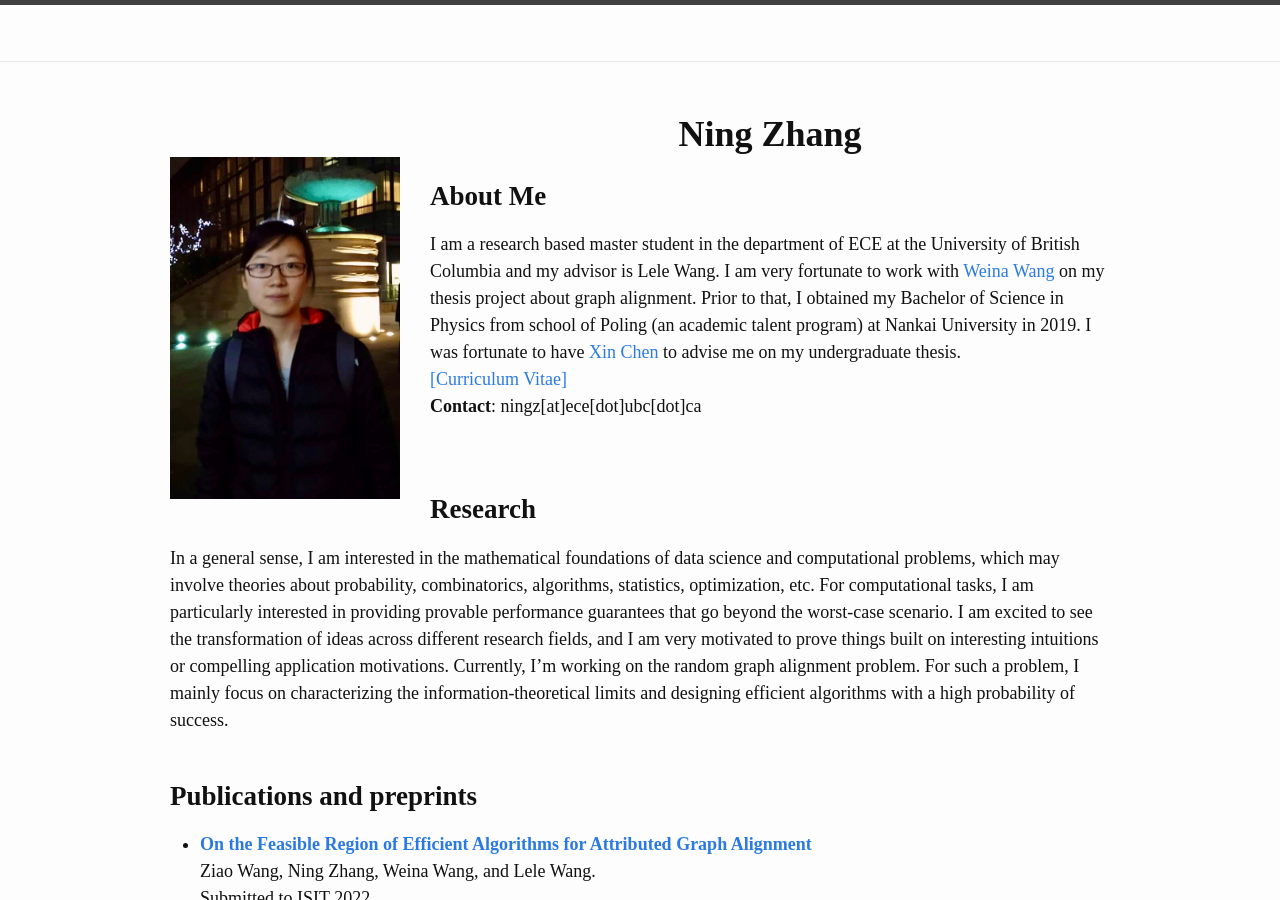
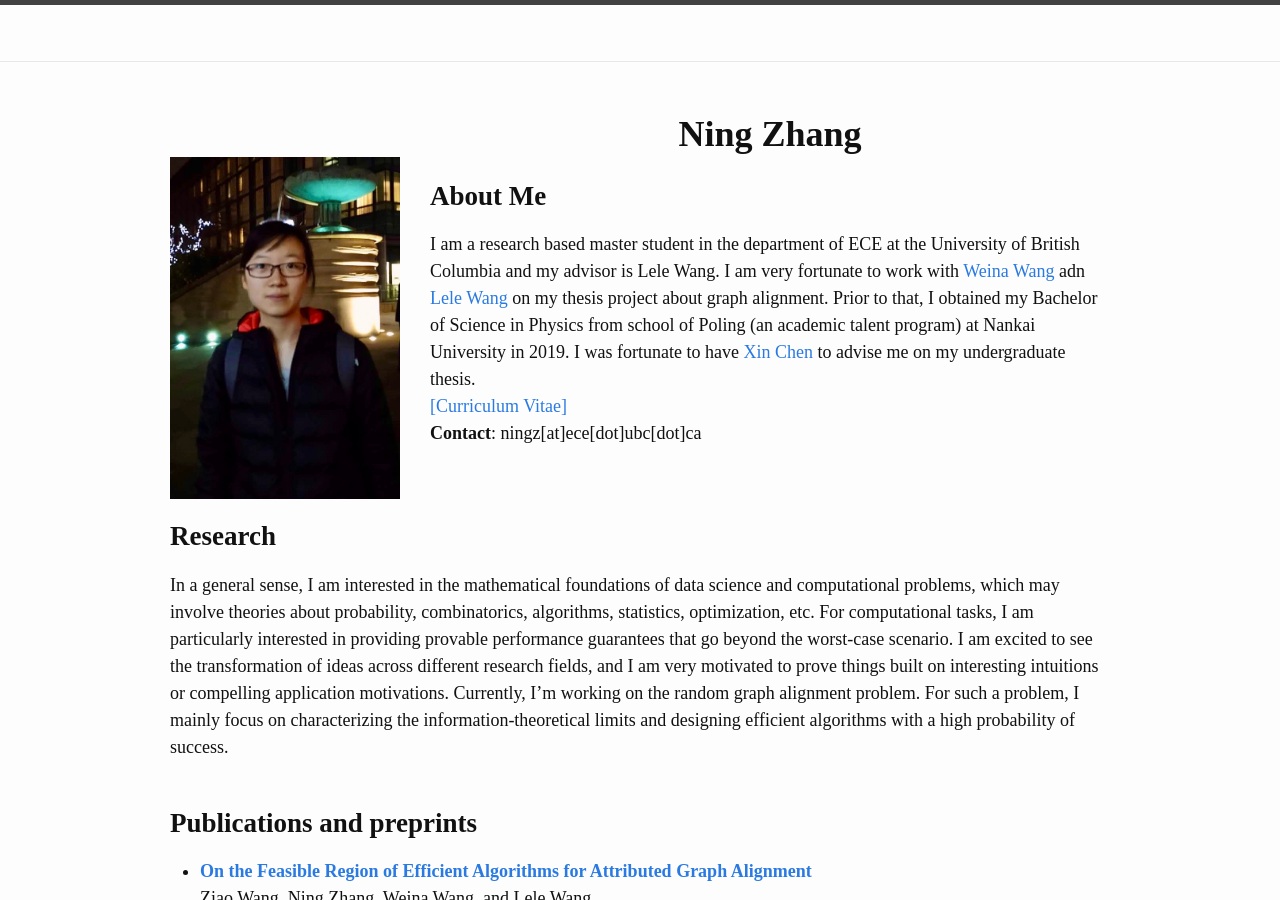
Before and after one commit to NingZhang-Git/NZ_website, a Jekyll site: the page built from index.md, in a window 1280 px wide and 900 px high. Built offline with Jekyll 4.4.1, drawn with Linux system fonts in a browser that asks for light colours.

Commit message:
Update index.md

```diff
--- a/index.md
+++ b/index.md
@@ -10,7 +10,7 @@ layout: home
 # <center> <b>Ning Zhang</b> </center>
 <!-- ### <center>Welcom to my personal webpage!</center> -->
 ## **About Me**
-I am a research based master student in the department of ECE at the University of British Columbia and my advisor is Lele Wang. I am very fortunate to work with [Weina Wang](http://www.cs.cmu.edu/~weinaw/) on my thesis project about graph alignment. Prior to that, I obtained my Bachelor of Science in Physics from school of Poling (an academic talent program) at Nankai University in 2019. I was fortunate to have [Xin Chen](http://www.cs.nott.ac.uk/~pszxc/) to advise me on my undergraduate thesis.\
+I am a research based master student in the department of ECE at the University of British Columbia and my advisor is Lele Wang. I am very fortunate to work with [Weina Wang](http://www.cs.cmu.edu/~weinaw/) adn [Lele Wang](https://ece.ubc.ca/lele-wang/) on my thesis project about graph alignment. Prior to that, I obtained my Bachelor of Science in Physics from school of Poling (an academic talent program) at Nankai University in 2019. I was fortunate to have [Xin Chen](http://www.cs.nott.ac.uk/~pszxc/) to advise me on my undergraduate thesis.\
 [[Curriculum Vitae]](assets/NingZhang_CV.pdf)
 <br>
 **Contact**: ningz[at]ece[dot]ubc[dot]ca
```
